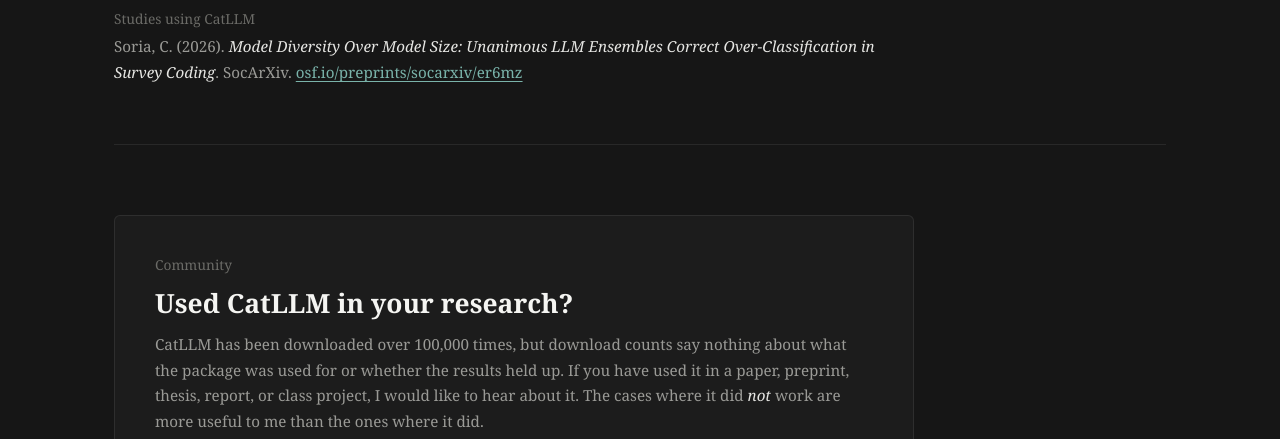
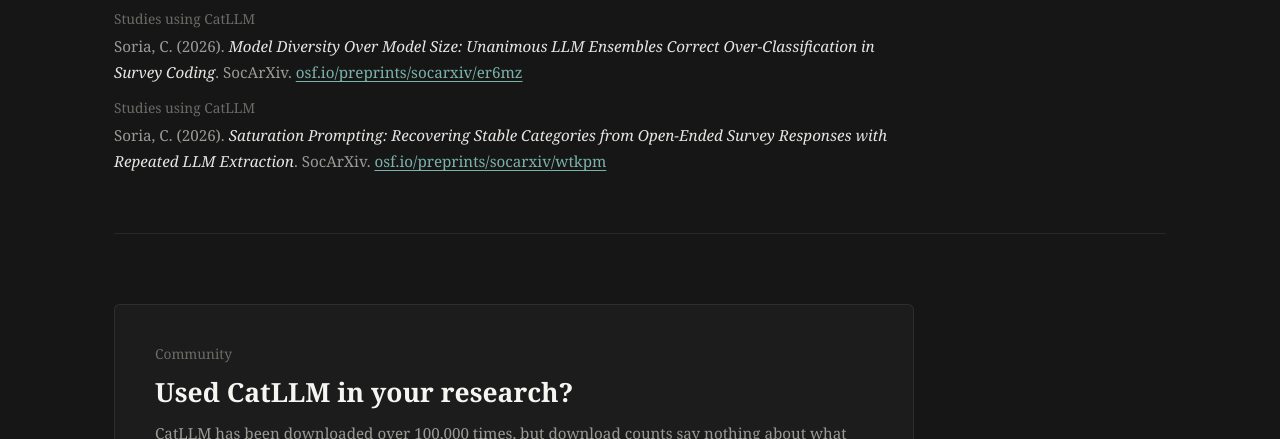
Before and after one commit to chrissoria/cat-llm-site, a plain HTML site: page index.html in a window 1280 px wide. Shown: the part 6435-6874 px from the top of the page. Drawn offline with Linux system fonts and the light colour scheme; a web font is replaced by a local one.

Commit message:
Add Saturation Prompting preprint to studies using CatLLM
Co-Authored-By: Claude Opus 5.5 <noreply@anthropic.com>

```diff
--- a/index.html
+++ b/index.html
@@ -644,6 +644,10 @@ results.<span class="c-func">to_csv</span>(<span class="c-string">"coded_respons
             <span style="color:var(--text-3);font-size:0.86rem;display:block;margin-bottom:4px;">Studies using CatLLM</span>
             Soria, C. (2026). <em style="color:var(--text);font-style:italic;">Model Diversity Over Model Size: Unanimous LLM Ensembles Correct Over-Classification in Survey Coding</em>. SocArXiv. <a href="https://osf.io/preprints/socarxiv/er6mz_v1" target="_blank" style="color:var(--teal);text-decoration:underline;text-underline-offset:3px;">osf.io/preprints/socarxiv/er6mz</a>
           </div>
+          <div style="margin-bottom:10px;">
+            <span style="color:var(--text-3);font-size:0.86rem;display:block;margin-bottom:4px;">Studies using CatLLM</span>
+            Soria, C. (2026). <em style="color:var(--text);font-style:italic;">Saturation Prompting: Recovering Stable Categories from Open-Ended Survey Responses with Repeated LLM Extraction</em>. SocArXiv. <a href="https://osf.io/preprints/socarxiv/wtkpm_v1" target="_blank" style="color:var(--teal);text-decoration:underline;text-underline-offset:3px;">osf.io/preprints/socarxiv/wtkpm</a>
+          </div>
         </div>
       </div>
       <div class="research-cta" style="display:flex;flex-direction:column;gap:10px;">
```
